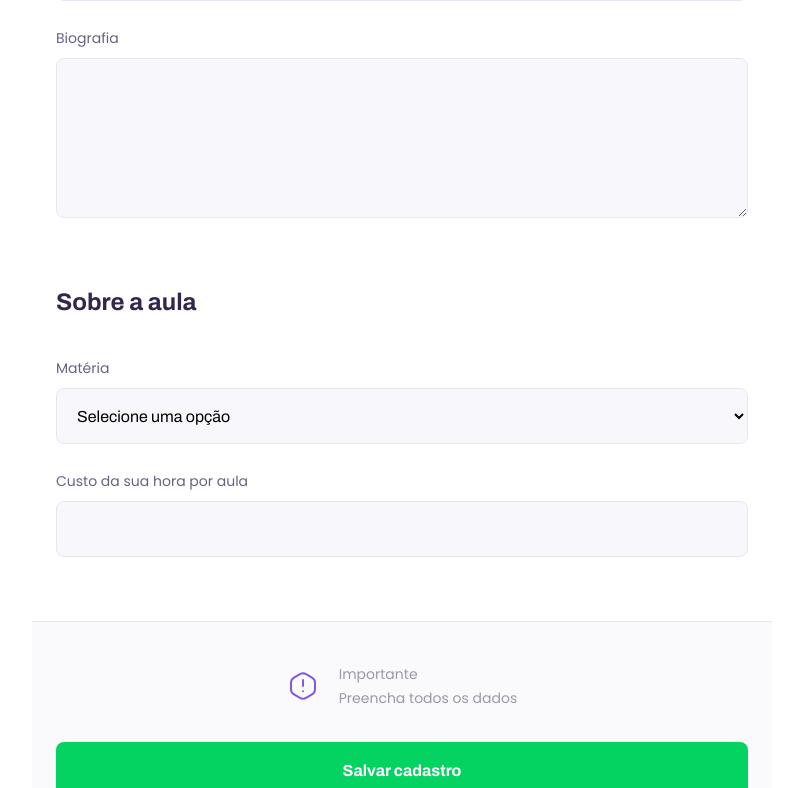
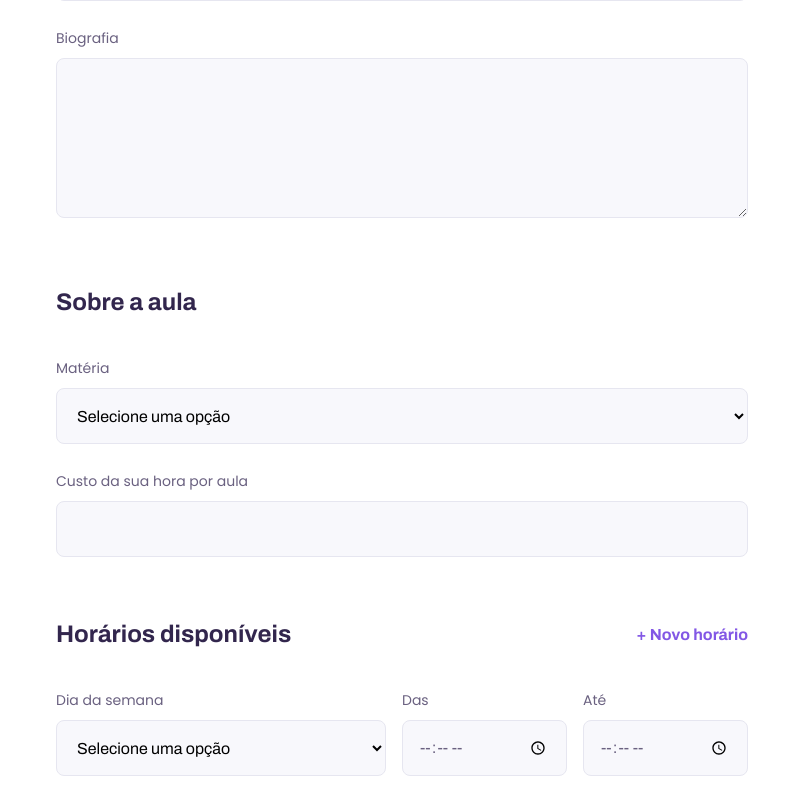
Before and after one commit to Eduardo-SO/Proffy, a React (Create React App) app in the folder web/: page /give-classes in a window 1280 px wide. Shown: the part 732-1520 px from the top of the page, without its empty margins (238-1041 px from the left). Built offline with nearby package versions, Linux system fonts and the light colour scheme.

Commit message:
Add available schedule

```diff
--- a/web/src/pages/TeacherForm/index.tsx
+++ b/web/src/pages/TeacherForm/index.tsx
@@ -10,7 +10,8 @@
 import {
   Container,
   Content,
-  Footer
+  Footer,
+  ScheduleItem
  } from './styles';
 
 const TeacherForm: React.FC = () => {
@@ -46,6 +47,33 @@
           <Input name="cost" label="Custo da sua hora por aula" type="text" />
         </fieldset>
 
+        <fieldset>
+          <legend>
+            Horários disponíveis
+            <button type="button">
+              + Novo horário
+            </button>
+          </legend>
+
+          <ScheduleItem>
+            <Select
+              name="week_day"
+              label="Dia da semana"
+              options={[
+                { value: '0', label: 'Domingo' },
+                { value: '1', label: 'Segunda-feira' },
+                { value: '2', label: 'Terça-feira' },
+                { value: '3', label: 'Quarta-feira' },
+                { value: '4', label: 'Quinta-feira' },
+                { value: '5', label: 'Sexta-feira' },
+                { value: '6', label: 'Sábado' },
+              ]}
+            />
+            <Input name="from" label="Das" type="time" />
+            <Input name="to" label="Até" type="time" />
+          </ScheduleItem>
+        </fieldset>
+
         <Footer>
           <p>
             <img src={warningIcon} alt="Aviso importante!"/>
--- a/web/src/pages/TeacherForm/styles.ts
+++ b/web/src/pages/TeacherForm/styles.ts
@@ -40,6 +40,21 @@
       color: var(--color-text-title);
 
       font: 700 2.4rem Archivo;
+
+      button {
+        background: none;
+        border: 0;
+        color: var(--color-primary);
+
+        font: 700 1.6rem Archivo;
+        cursor: pointer;
+
+        transition: color .2s;
+
+        :hover {
+          color: var(--color-primary-dark);
+        }
+      }
     }
 
     .input-block + .textarea-block,
@@ -109,3 +124,13 @@
   }
 
 `
+
+export const ScheduleItem = styled.div`
+  display: grid;
+  grid-template-columns: 2fr 1fr 1fr;
+  column-gap: 1.6rem;
+
+  .input-block {
+    margin-top: 0 !important;
+  }
+`
```
